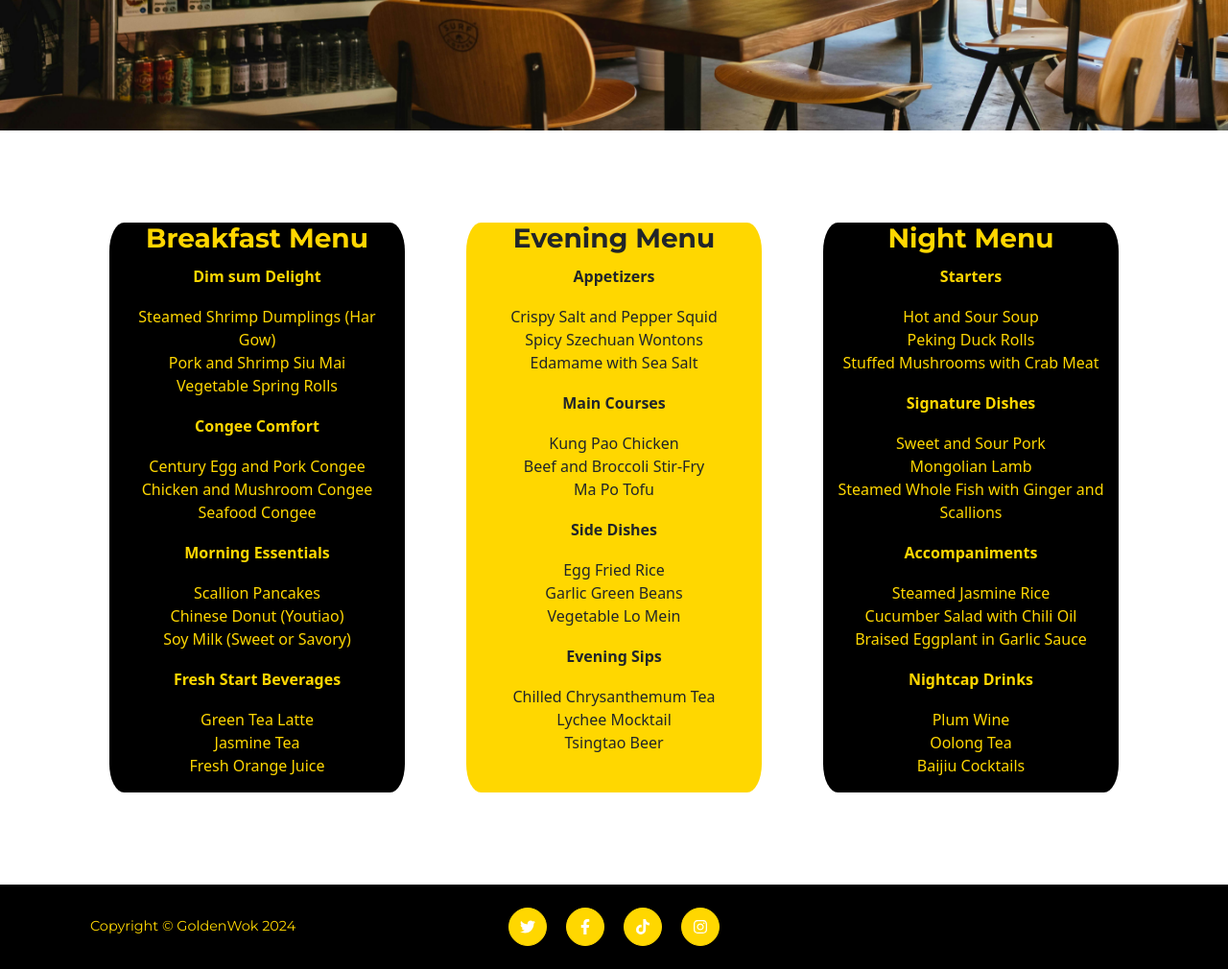
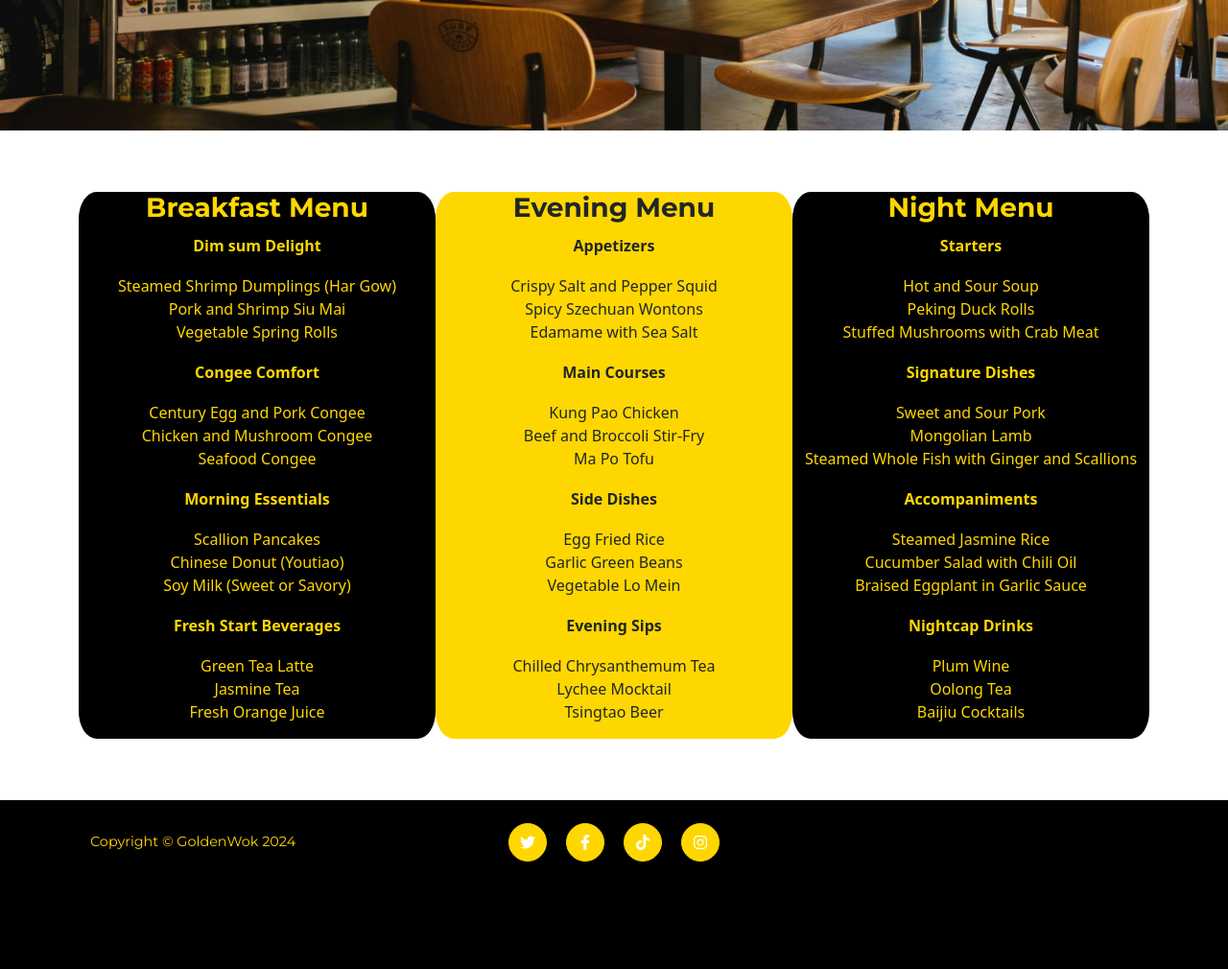
Before and after one commit to UloE-G/GoldenWokV3, a Django app: page /menu/ in a window 1280 px wide. Shown: the part 488-1498 px from the top of the page at 96% size. After the commit the page ends 1386 px from the top, so only its background shows below. Run offline with Django 4.2, Linux system fonts and the light colour scheme; data that the repository does not hold is empty; some libraries are stand-ins or nearby versions.

Commit message:
Removed margins from menus css and added 4rem margins to masthead and footer

```diff
--- a/static/css/style.css
+++ b/static/css/style.css
@@ -54,6 +54,7 @@ body {
 header.masthead {
     padding-top: 10.5rem;
     padding-bottom: 6rem;
+    margin-bottom: 4rem;
     text-align: center;
     color: #fff;
     background-image: url("../image/bgphoto.jpg");
@@ -140,6 +141,7 @@ section#open li {
 
 /* Footer */
 .footer {
+    margin-top: 4rem;
     text-align: center;
     font-size: 0.9rem;
     font-family: "Montserrat", -apple-system, BlinkMacSystemFont, "Segoe UI", Roboto, "Helvetica Neue", Arial, sans-serif, "Apple Color Emoji", "Segoe UI Emoji", "Segoe UI Symbol", "Noto Color Emoji";
@@ -164,15 +166,9 @@ section#open li {
 }
 
 /* Menu */
-#menu {
-    margin: 4rem;
-}
-
-
 .breakfast {
     border-radius: 5%;
     color: gold;
-    margin: 2rem;
 }
 
 
@@ -183,14 +179,12 @@ section#menu p {
 
 .evening {
     border-radius: 5%;
-    margin: 2rem;
 }
 
 
 .night {
     border-radius: 5%;
     color: gold;
-    margin: 2rem;
 }
 
 
```
